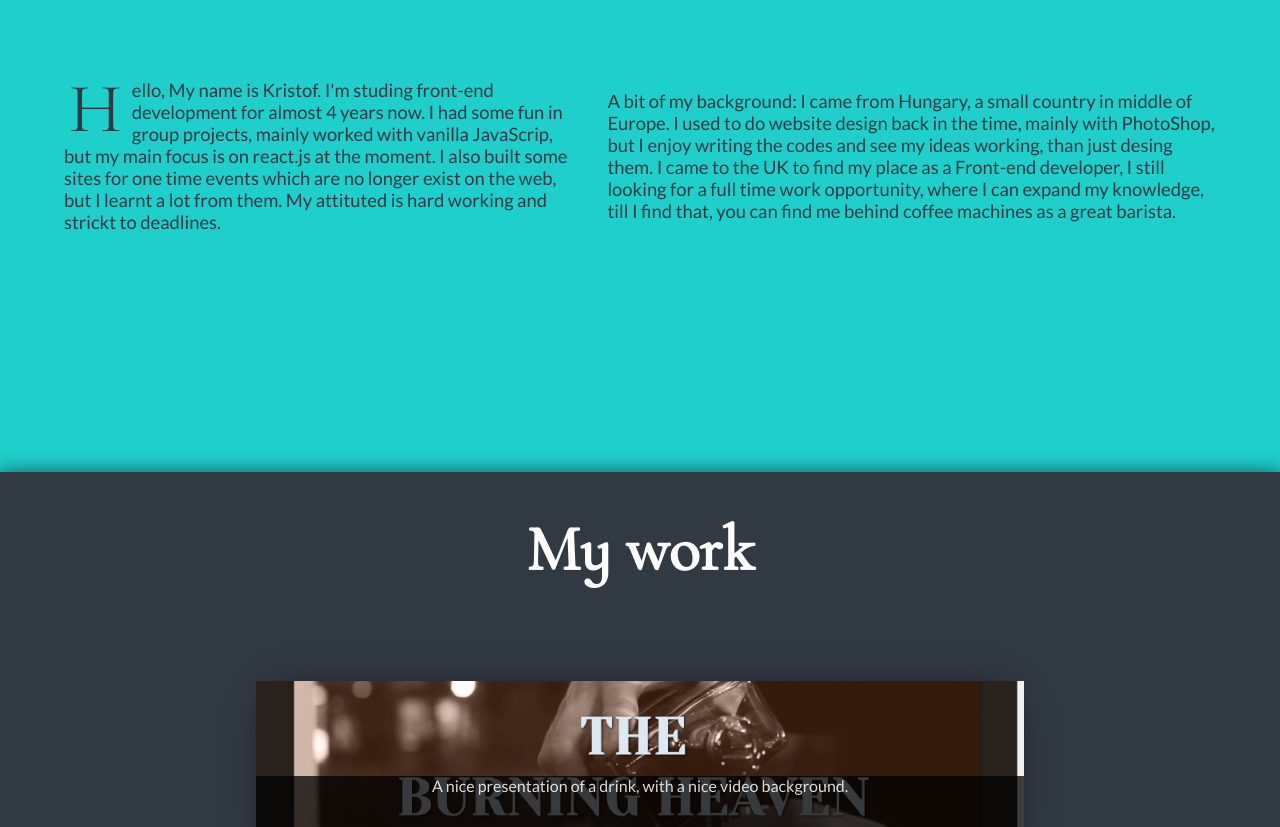
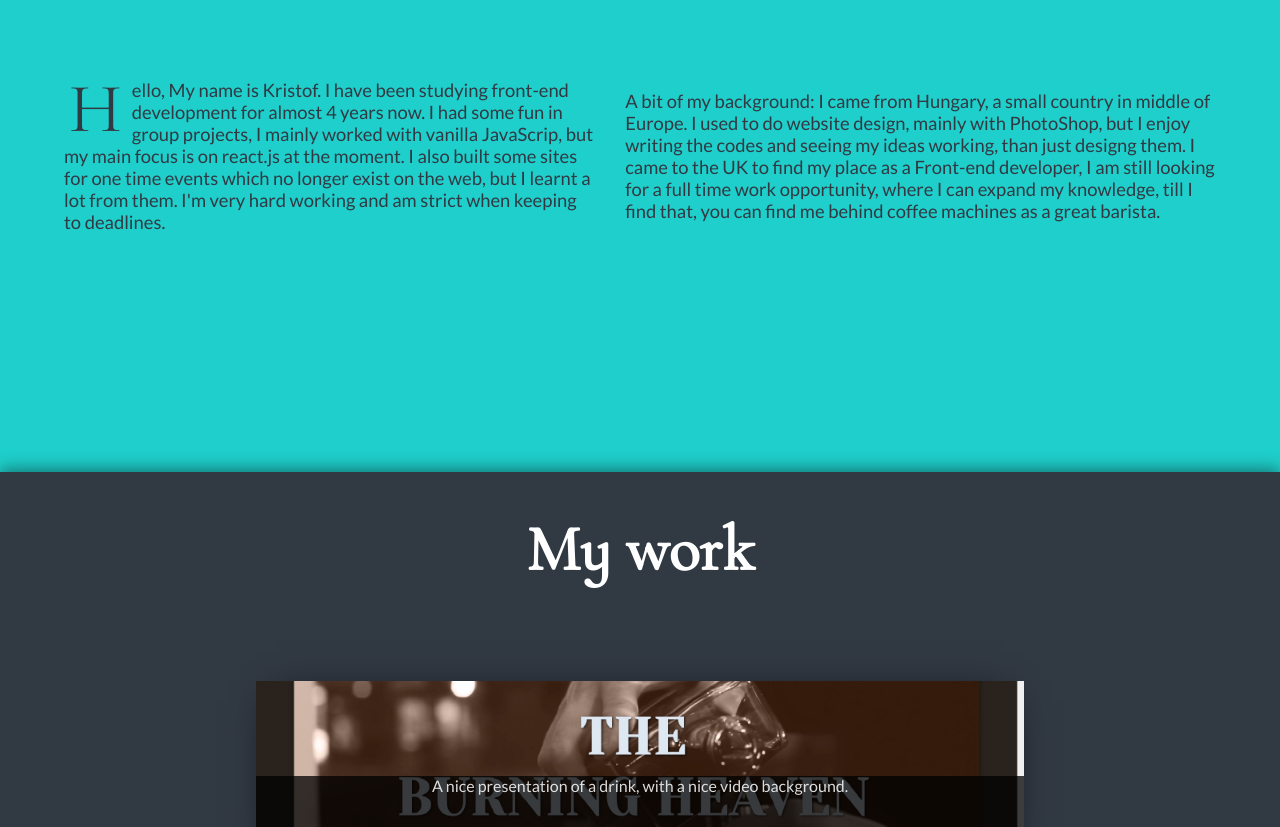
Before and after one commit to piratekex/portfolio_Kristof_Mayer, a plain HTML site: page index.html in a window 1280 px wide. Shown: the part 1828-2655 px from the top of the page. Drawn offline with nearby package versions, Linux system fonts and the light colour scheme.

Commit message:
Update index.html
spell check

```diff
--- a/index.html
+++ b/index.html
@@ -29,10 +29,10 @@
             </nav>
         </section>
         <section class="about_text">
-            <p>Hello, My name is Kristof. I'm studing front-end development for almost 4 years now. I had some fun in group projects, mainly worked with vanilla JavaScrip, but my main focus is on react.js at the moment.
-            I also built some sites for one time events which are no longer exist on the web, but I learnt a lot from them. My attituted is hard working and strickt to deadlines. </p>
-            <p>A bit of my background: I came from Hungary, a small country in middle of Europe. I used to do website design back in the time, mainly with PhotoShop, but I enjoy writing the codes and see my ideas working, than just desing them.
-            I came to the UK to find my place as a Front-end developer, I still looking for a full time work opportunity, where I can expand my knowledge, till I find that, you can find me behind coffee machines as a great barista.</p>
+            <p>Hello, My name is Kristof. I have been studying front-end development for almost 4 years now. I had some fun in group projects, I mainly worked with vanilla JavaScrip, but my main focus is on react.js at the moment.
+            I also built some sites for one time events which no longer exist on the web, but I learnt a lot from them. I'm very hard working and am strict when keeping to deadlines. </p>
+            <p>A bit of my background: I came from Hungary, a small country in middle of Europe. I used to do website design, mainly with PhotoShop, but I enjoy writing the codes and seeing my ideas working, than just designg them.
+            I came to the UK to find my place as a Front-end developer, I am still looking for a full time work opportunity, where I can expand my knowledge, till I find that, you can find me behind coffee machines as a great barista.</p>
         </section>
         <section class="about_head" id="about_head">
             <h1>About me!</h1>
```
